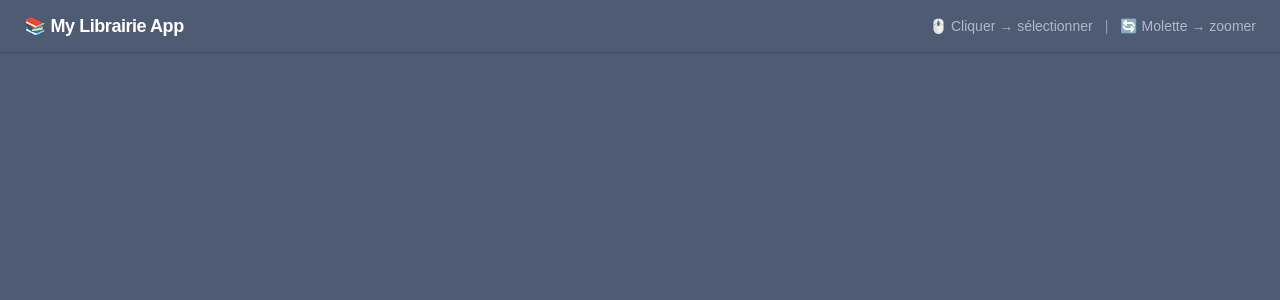
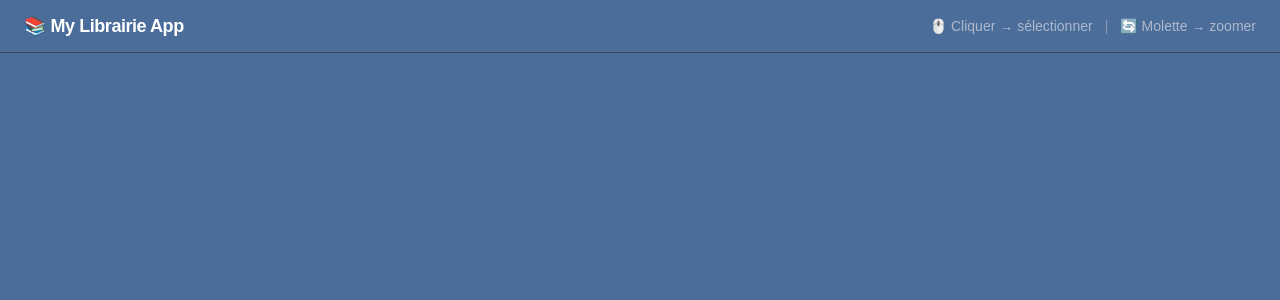
Before and after one commit to antoine5600/my-librairie-app, a Next.js app: page / in a window 1280 px wide. Shown: the top 300 px of the page. Built offline with nearby package versions, Linux system fonts and the light colour scheme; no server answers.

Commit message:
💙 Fond #4a6d9a — bleu plus soutenu
- #4f5a73 → #4a6d9a (plus de bleu, moins gris)
- Màj : scene HTML (wrapper), scene 3D (clearColor + Mur), CSS page, header

```diff
--- a/src/app/globals.css
+++ b/src/app/globals.css
@@ -1,7 +1,7 @@
 @import "tailwindcss";
 
 :root {
-  --background: #4f5a73;
+  --background: #4a6d9a;
   --foreground: #ededed;
 }
 
--- a/src/app/page.tsx
+++ b/src/app/page.tsx
@@ -9,9 +9,9 @@ const BibliothequeScene = dynamic(
 
 export default function Home() {
   return (
-    <div className="flex flex-col h-screen bg-[#4f5a73]">
+    <div className="flex flex-col h-screen bg-[#4a6d9a]">
       {/* Header */}
-      <header className="flex items-center justify-between px-6 py-3 bg-[#4f5a73]/80 border-b border-[#3d4760] text-white">
+      <header className="flex items-center justify-between px-6 py-3 bg-[#4a6d9a]/80 border-b border-[#3d4760] text-white">
         <h1 className="text-lg font-bold tracking-tight">
           📚 My Librairie App
         </h1>
--- a/src/components/3d/BibliothequeScene.tsx
+++ b/src/components/3d/BibliothequeScene.tsx
@@ -67,7 +67,7 @@ function Mur() {
   return (
     <mesh position={[0, CABINET_HEIGHT / 2, -CABINET_DEPTH / 2 - 0.3]}>
       <planeGeometry args={[14, CABINET_HEIGHT + 2]} />
-      <meshStandardMaterial color="#4f5a73" roughness={0.6} />
+      <meshStandardMaterial color="#4a6d9a" roughness={0.6} />
     </mesh>
   )
 }
@@ -232,11 +232,11 @@ export default function BibliothequeScene({ className }: { className?: string })
   }
 
   return (
-    <div className={`relative ${className ?? ''}`} style={{ background: '#4f5a73', width: '100%', height: '100%' }}>
+    <div className={`relative ${className ?? ''}`} style={{ background: '#4a6d9a', width: '100%', height: '100%' }}>
       <Canvas
         camera={{ position: [0, CABINET_HEIGHT * 0.5, 14], fov: 40 }}
         legacy
-        onCreated={(state) => { state.gl.setClearColor('#4f5a73', 1) }}
+        onCreated={(state) => { state.gl.setClearColor('#4a6d9a', 1) }}
         onPointerMissed={() => { setSelectedId(null); setSelectedBook(null) }}
       >
         <ambientLight intensity={0.25} color="#ffe4c4" />
```
